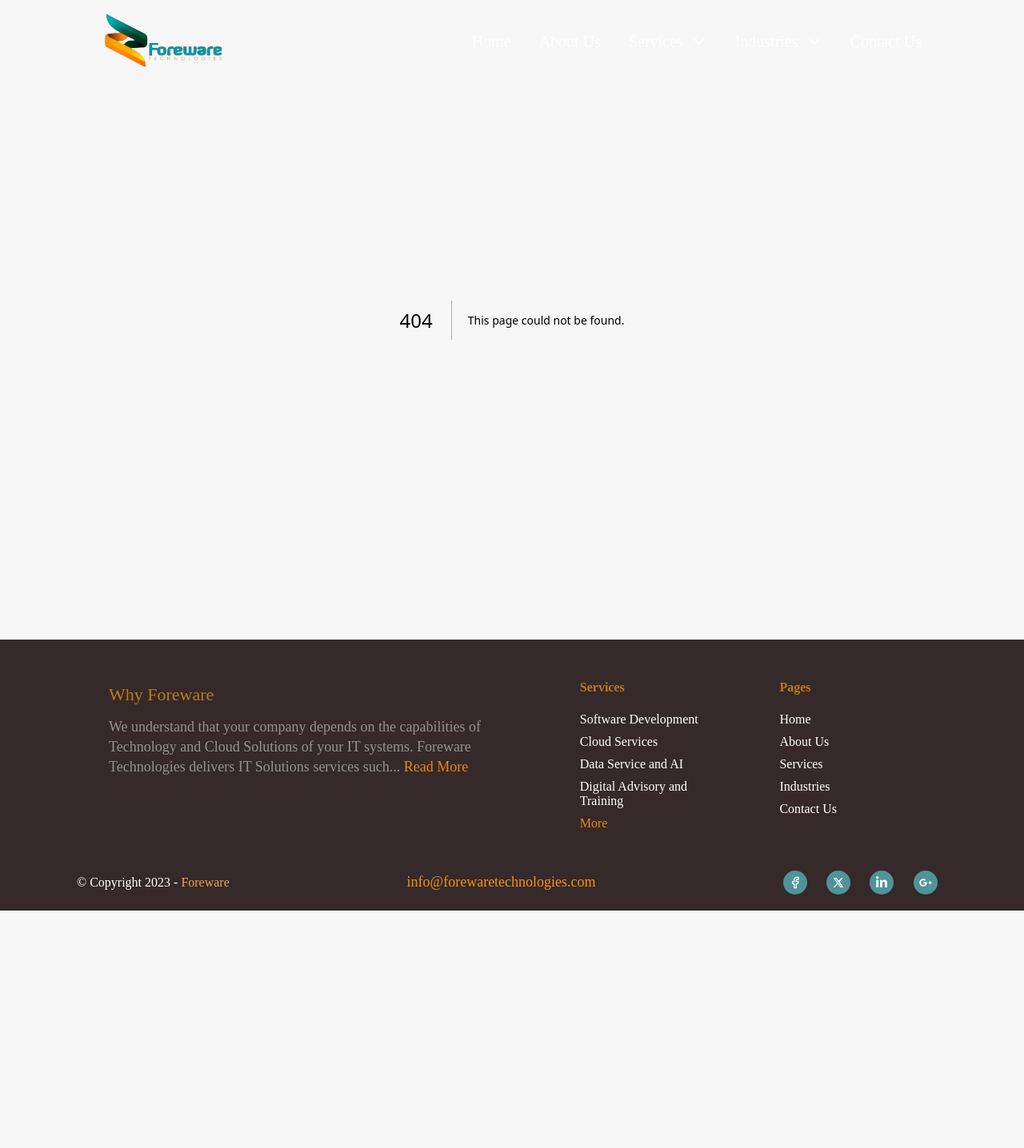
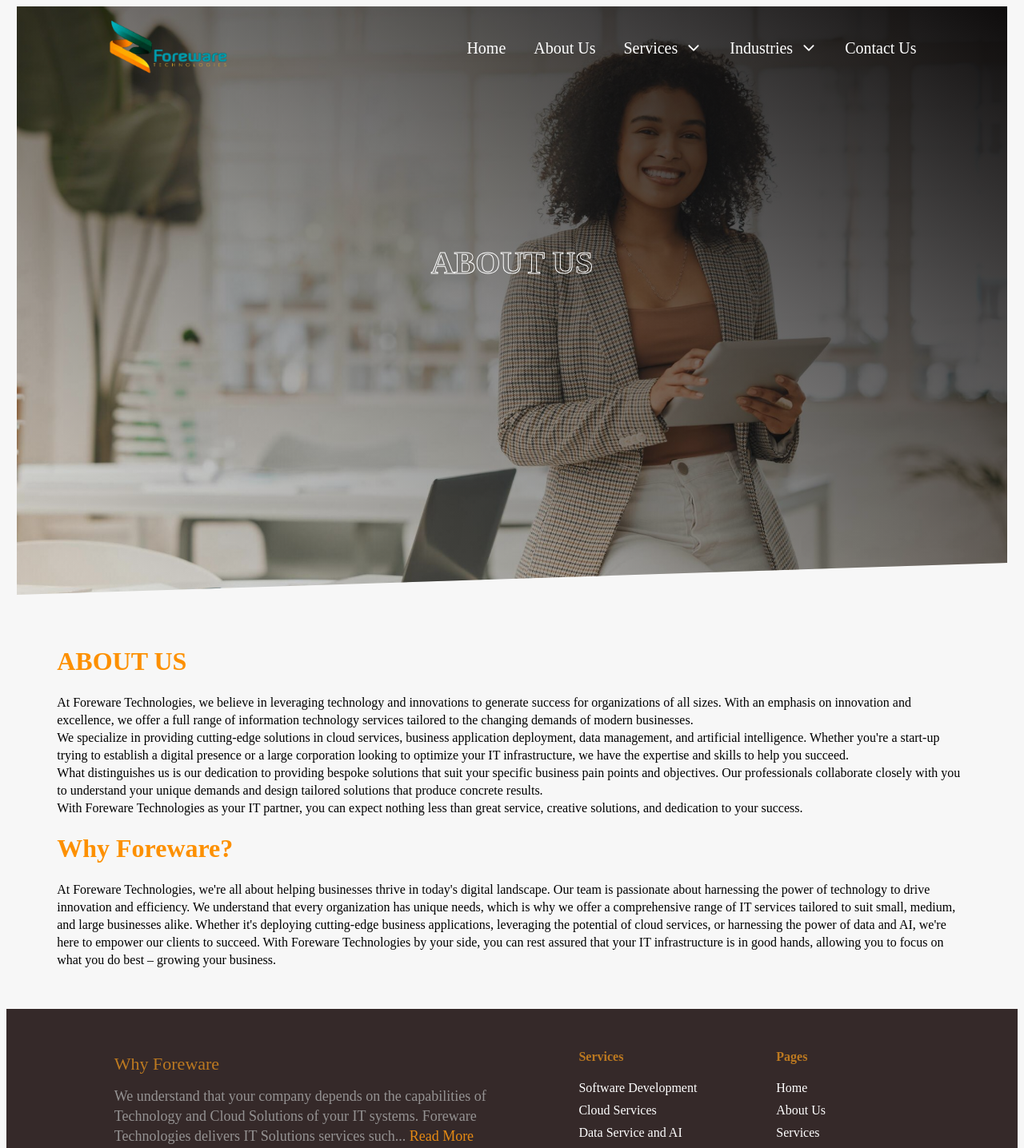
Before and after one commit to ANYIEKPON/fore-tech, a Next.js app: page /about-us in a window 1280 px wide. Before the commit this address had no page. Shown: the top 1436 px of the page at 80% size. Before the commit the page ends 1139 px from the top, so only its background shows below. Built offline with nearby package versions, Linux system fonts and the light colour scheme.

Commit message:
latest 06 march

```diff
--- a/src/app/services/cloudservices/cloudservices.module.scss
+++ b/src/app/about-us/aboutUs.module.scss
@@ -3,14 +3,10 @@
     display: flex;
     flex-direction: column;
 
-
-    // .bckImg{
-    //     height: 200px;
-    // }
     .headText{
         display: flex;
         position: absolute;
-        top: 0px;
+        top: 270px;
         width: 100%;
         left: 0;
         z-index: 444;
@@ -18,7 +14,7 @@
         align-items: center;
         color: transparent;
         -webkit-text-stroke: 1px #fff;
-        margin: 260px auto;
+        // margin: 220px auto;
         align-self: center;
         font-weight: bolder;
         font-size: 20px;
@@ -35,6 +31,7 @@
 
             .software{
                 display: flex;
+                flex-direction: column;
                 width: 90%;
 
                 .softImage{
@@ -93,6 +90,7 @@
     }
 }
 
+
 $small: 475px;
 $semiMedium: 640px;
 $medium: 768px;
@@ -111,7 +109,7 @@ $veryBig: 1536px;
         .headText{
             display: flex;
             position: absolute;
-            top: 260px;
+            // top: 260px;
             width: 100%;
             left: 0;
             z-index: 444;
@@ -119,7 +117,7 @@ $veryBig: 1536px;
             align-items: center;
             color: transparent;
             -webkit-text-stroke: 1px #fff;
-            // margin: 220px auto;
+            margin: 220px auto;
             align-self: center;
             font-weight: bolder;
             font-size: 20px;
@@ -214,7 +212,7 @@ $veryBig: 1536px;
         .headText{
             display: flex;
             position: absolute;
-            top: 260px;
+            // top: 260px;
             width: 100%;
             left: 0;
             z-index: 444;
@@ -222,7 +220,7 @@ $veryBig: 1536px;
             align-items: center;
             color: transparent;
             -webkit-text-stroke: 1px #fff;
-            // margin: 220px auto;
+            margin: 220px auto;
             align-self: center;
             font-weight: bolder;
             font-size: 20px;
@@ -271,7 +269,7 @@ $veryBig: 1536px;
 
                         span{
                             line-height: 22px;
-                            text-align: center;
+                            // text-align: center;
 
                             ul{
                                 display: flex;
@@ -311,13 +309,10 @@ $veryBig: 1536px;
         flex-direction: column;
 
 
-        // .bckImg{
-        //     height: 200px;
-        // }
         .headText{
             display: flex;
             position: absolute;
-            top: 260px;
+            // top: 290px;
             width: 100%;
             left: 0;
             z-index: 444;
@@ -325,7 +320,7 @@ $veryBig: 1536px;
             align-items: center;
             color: transparent;
             -webkit-text-stroke: 1px #fff;
-            // margin: 220px auto;
+            margin: 220px auto;
             align-self: center;
             font-weight: bolder;
             font-size: 20px;
@@ -374,7 +369,7 @@ $veryBig: 1536px;
 
                         span{
                             line-height: 22px;
-                            text-align: center;
+                            // text-align: center;
 
                             ul{
                                 display: flex;
--- /dev/null
+++ b/src/app/about-us/page.jsx
@@ -0,0 +1,35 @@
+import BackImg from '@/components/backImg/backImg';
+import Image from 'next/image';
+import React from 'react';
+import styles from "../about-us/aboutUs.module.scss";
+// import soft from "../../../../public/03.jpg"
+
+const Page = () => {
+  return (
+    <div className={styles.softwareWrapper}>
+      <BackImg  />
+      <div  className={styles.headText}><h1>ABOUT US <br /></h1></div>
+      <div className={styles.soft}>
+          <div className={styles.software}>
+            <div className={styles.sofwaretext}>
+              <h1>ABOUT US</h1>
+              <span>
+                At Foreware Technologies, we believe in leveraging technology and innovations to generate success for organizations of all sizes. With an emphasis on innovation and excellence, we offer a full range of information technology services tailored to the changing demands of modern businesses.<br />
+                We specialize in providing cutting-edge solutions in cloud services, business application deployment, data management, and artificial intelligence. Whether you&apos;re a start-up trying to establish a digital presence or a large corporation looking to optimize your IT infrastructure, we have the expertise and skills to help you succeed.<br />
+                What distinguishes us is our dedication to providing bespoke solutions that suit your specific business pain points and objectives. Our professionals collaborate closely with you to understand your unique demands and design tailored solutions that produce concrete results.<br />
+                With Foreware Technologies as your IT partner, you can expect nothing less than great service, creative solutions, and dedication to your success.
+              </span>
+            </div>
+            <div className={styles.sofwaretext}>
+              <h1>Why Foreware?</h1>
+              <span>
+              At Foreware Technologies, we&apos;re all about helping businesses thrive in today&apos;s digital landscape. Our team is passionate about harnessing the power of technology to drive innovation and efficiency. We understand that every organization has unique needs, which is why we offer a comprehensive range of IT services tailored to suit small, medium, and large businesses alike. Whether it&apos;s deploying cutting-edge business applications, leveraging the potential of cloud services, or harnessing the power of data and AI, we&apos;re here to empower our clients to succeed. With Foreware Technologies by your side, you can rest assured that your IT infrastructure is in good hands, allowing you to focus on what you do best – growing your business.
+              </span>
+            </div>
+          </div>
+      </div>
+    </div>
+  )
+}
+
+export default Page
--- a/src/app/contact/contact.module.scss
+++ b/src/app/contact/contact.module.scss
@@ -148,7 +148,7 @@ $veryBig: 1536px;
                 align-items: center;
                 color: transparent;
                 -webkit-text-stroke: 1px #fff;
-                margin: 220px auto;
+                margin: 250px auto;
                 align-self: center;
                 font-weight: bolder;
                 font-size: 20px;
--- a/src/components/header/index.js
+++ b/src/components/header/index.js
@@ -25,7 +25,7 @@ const [screenSize, setScreenSize] = useState(100);
 
 
 const handleClose = () => {
-  setOpenNav(!openNAv);
+  setOpenNav(!openNav);
 }
 const handleClosesub = () => {
   setSubMenu(!openSubMnu)
```
Also changed, not shown: src/app/services/business/business.module.scss (+6 -6 lines), src/app/services/dataservices/dataservices.module.scss (+6 -6 lines), src/app/services/digitaltraining/digitalTraining.module.scss (+6 -6 lines), src/app/services/softwaredev/software.module.scss (+6 -6 lines).
